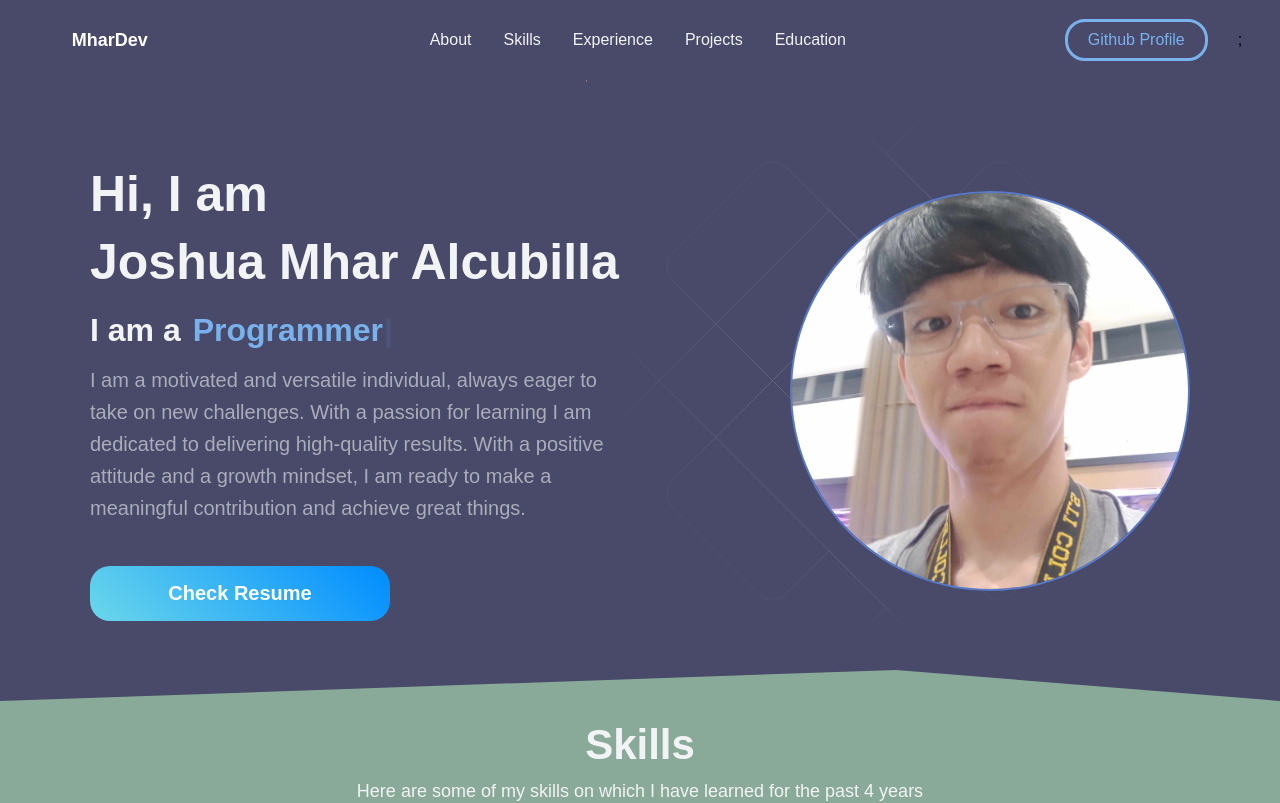
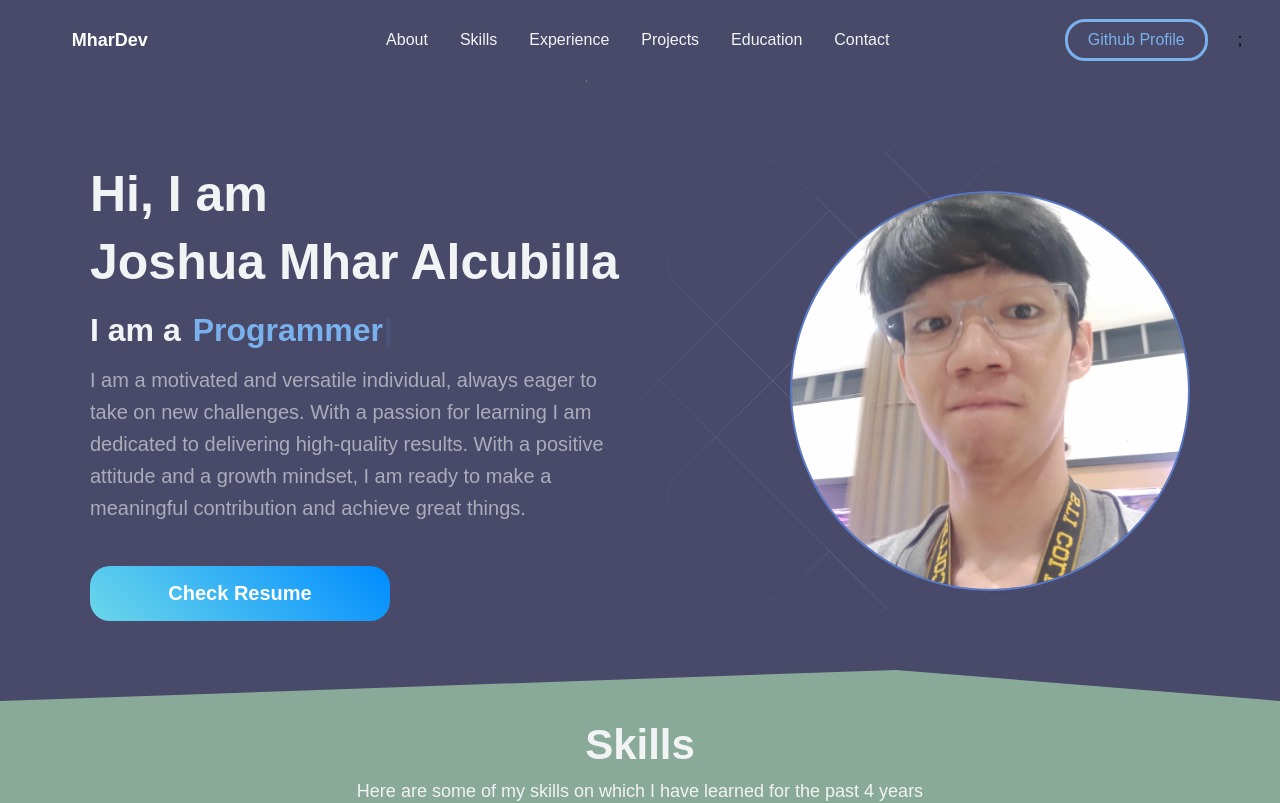
Before and after one commit to mhardev/mhardev-v2, a React (Create React App) app: page / in a window 1280 px wide. Shown: the top 803 px of the page. Built offline with nearby package versions, Linux system fonts and the light colour scheme; a web font is replaced by a local one.

Commit message:
adding contact from navigation bar and its function

```diff
--- a/src/components/Contact/index.js
+++ b/src/components/Contact/index.js
@@ -165,7 +165,7 @@ const Contact = () => {
   };
 
   return (
-    <Container>
+    <Container id="contact">
       <Wrapper>
         <Title>Contact</Title>
         <Desc>
--- a/src/components/Navbar/index.js
+++ b/src/components/Navbar/index.js
@@ -184,6 +184,7 @@ const Navbar = () => {
         <NavLink href="#experience">Experience</NavLink>
         <NavLink href="#projects">Projects</NavLink>
         <NavLink href="#education">Education</NavLink>
+        <NavLink href="#contact">Contact</NavLink>
       </NavItems>
       <ButtonContainer>
         <GitHubButton href={Bio.github} target="_blank">Github Profile</GitHubButton>
@@ -207,6 +208,9 @@ const Navbar = () => {
             <MobileMenuLink href='#education' onClick={() => {
               setOpen(!open)
             }}>Education</MobileMenuLink>
+            <MobileMenuLink href='#contact' onClick={() => {
+              setOpen(!open)
+            }}>Education</MobileMenuLink>
             <GitHubButton style={{padding: '10px 16px',background: `${theme.primary}`, color: 'white',width: 'max-content'}} href={Bio.github} target="_blank">Github Profile</GitHubButton>
           </MobileMenu>
         };
```
